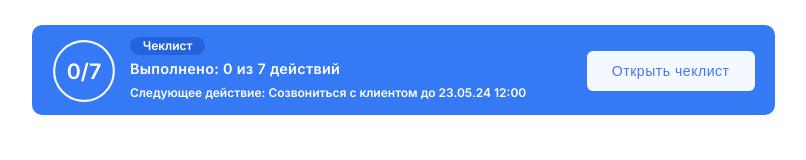
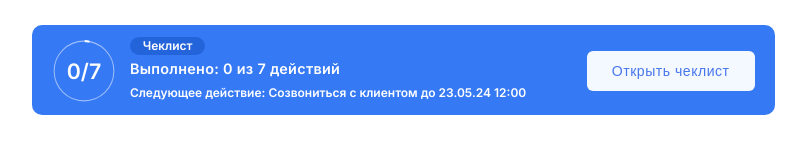
Before and after one commit to Foxy-desu/progress-card, a plain HTML site: page index.html in a window 1280 px wide. Shown: the whole page, without its empty margins (237-1043 px from the left). Drawn offline with Linux system fonts and the light colour scheme.

Commit message:
fix: change initial completePercentage variable value to 0

```diff
--- a/index.html
+++ b/index.html
@@ -15,7 +15,7 @@
                     <svg viewBox="0 0 60 60" class="progress-bar">
                         <circle class="progress-bar__track" cx="30" cy="30" r="28"></circle>
                         <!-- The --completePercent variable works properly with values in range 0-100 -->
-                        <circle class="progress-bar__progress" cx="30" cy="30" r="28" style="--completePercent: 100;"></circle>
+                        <circle class="progress-bar__progress" cx="30" cy="30" r="28" style="--completePercent: 0;"></circle>
                         <text class="progress-bar__label" x="50%" y="50%" text-anchor="middle" fill="#fff" dy=".37em">0/7</text>
                     </svg>
                 </div>
```
